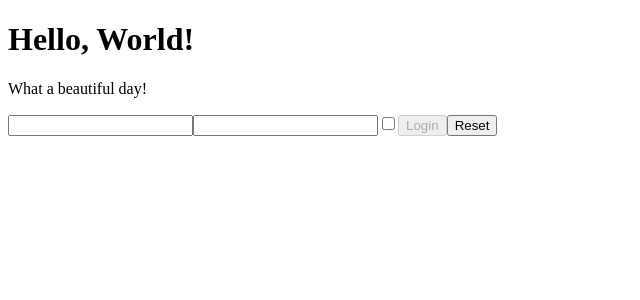
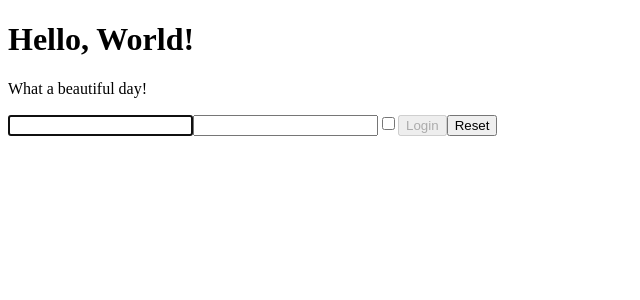
Before and after one commit to cicciocara/React-exercises, a React (Create React App) app in the folder react-exercises/: page / in a window 1280 px wide. Shown: the top 300 px of the page, without its empty margins (0-640 px from the left). Built offline with nearby package versions, Linux system fonts and the light colour scheme.

Commit message:
feat/exercise forms-06 completed

```diff
--- a/react-exercises/src/UncontrolledLogin.js
+++ b/react-exercises/src/UncontrolledLogin.js
@@ -1,11 +1,12 @@
-/* Implement an UncontrolledLogin component
- that implements all the operations of the Login component,
- but does so using uncontrolled components. */
+/* Modify the UncontrolledLogin component
+ so that the username input is automatically focused
+  when the component renders the first time.*/
 
 import React, { createRef } from 'react';
 
 export class UncontrolledLogin extends React.Component {
   _ref = createRef();
+  _inputRef = createRef();
 
   state = {
     enable: false,
@@ -35,11 +36,15 @@ export class UncontrolledLogin extends React.Component {
     console.log(username, password, remember);
   };
 
+  componentDidMount = () => {
+    this._inputRef.current.focus();
+  };
+
   render() {
     return (
       <div>
         <form ref={this._ref} onSubmit={this.submitForm}>
-          <input name='username' />
+          <input name='username' ref={this._inputRef} />
           <input name='password' onChange={this.enableButton} type='password' />
           <input name='remember' onChange={this.enableButton} type='checkbox' />
           <button type='submit' disabled={!this.state.enable}>
```
